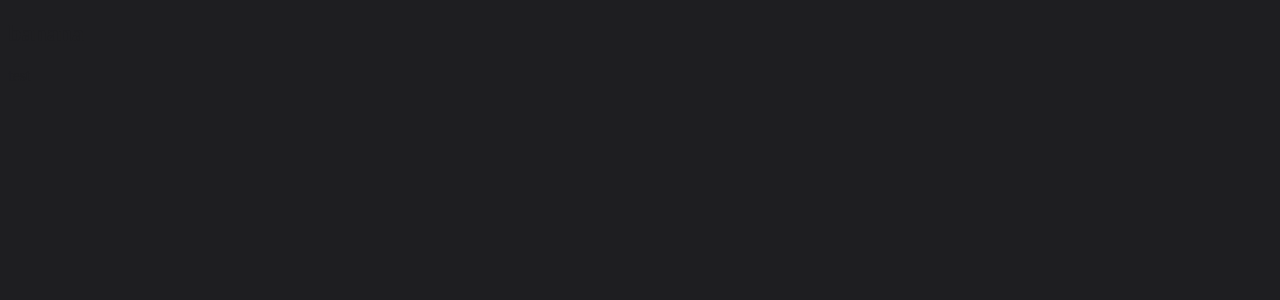
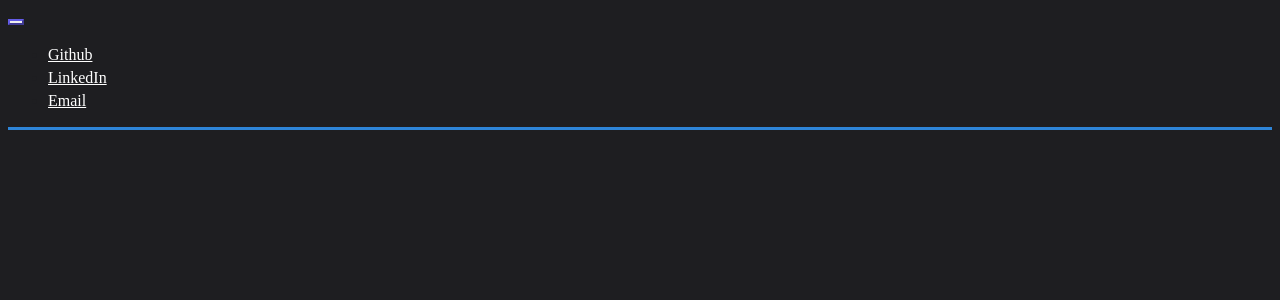
Before and after one commit to mtgibbs/mtgibbs.xyz, a React app: page / in a window 1280 px wide. Shown: the top 300 px of the page. Built offline with nearby package versions, Linux system fonts and the light colour scheme.

Commit message:
Refactor the main entry point a little bit

```diff
--- a/src/index.tsx
+++ b/src/index.tsx
@@ -2,14 +2,17 @@
 import * as ReactDOM from 'react-dom';
 
 import {InfoCard} from './components/infocard';
+import {NavBar} from './components/navbar';
 
 import '../style/style.scss';
 
+class App extends React.Component<any, undefined> {
+    render() {
+        return <NavBar />
+    }
+}
+
 ReactDOM.render(
-    <InfoCard
-        body="test"
-        title="banana"
-        uri="https://github.com/mtgibbs"
-        iconClass="fa fa-code" />,
+    <App />,
     document.getElementById('app')
 );
```
